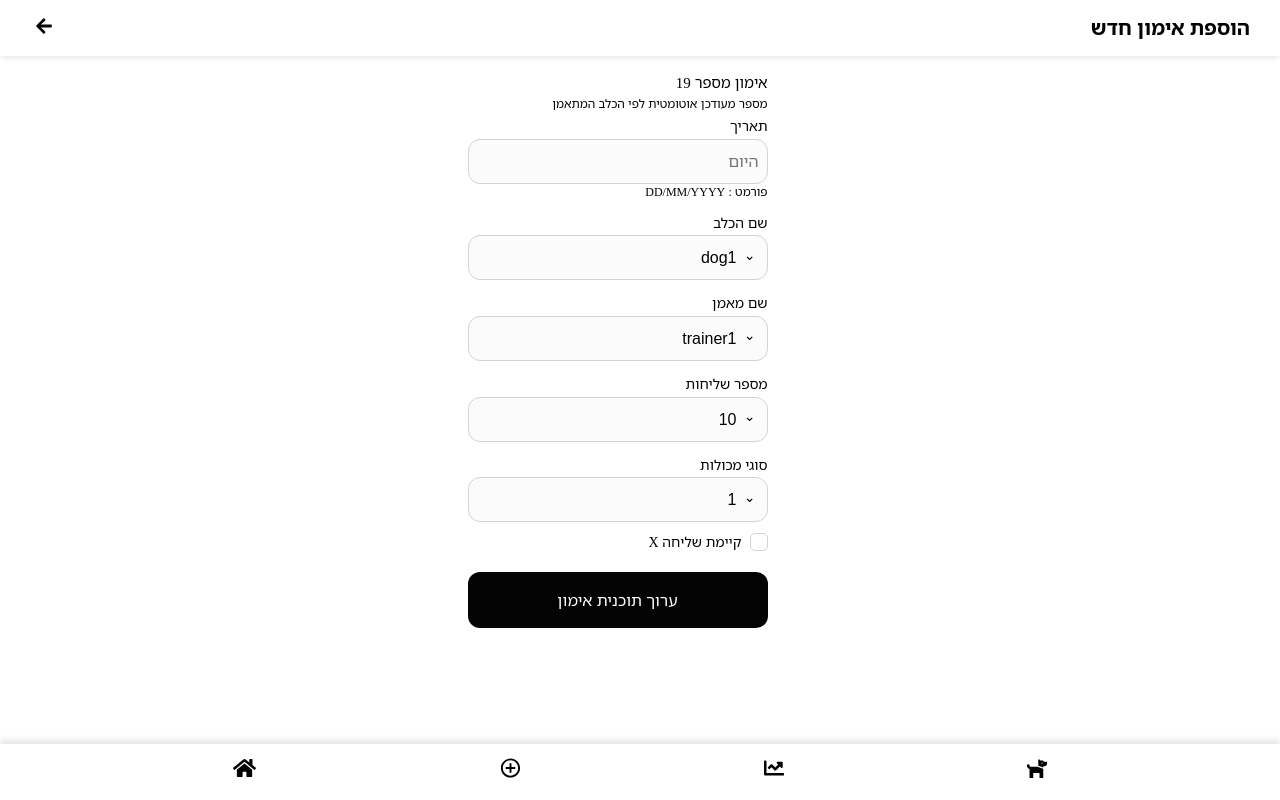
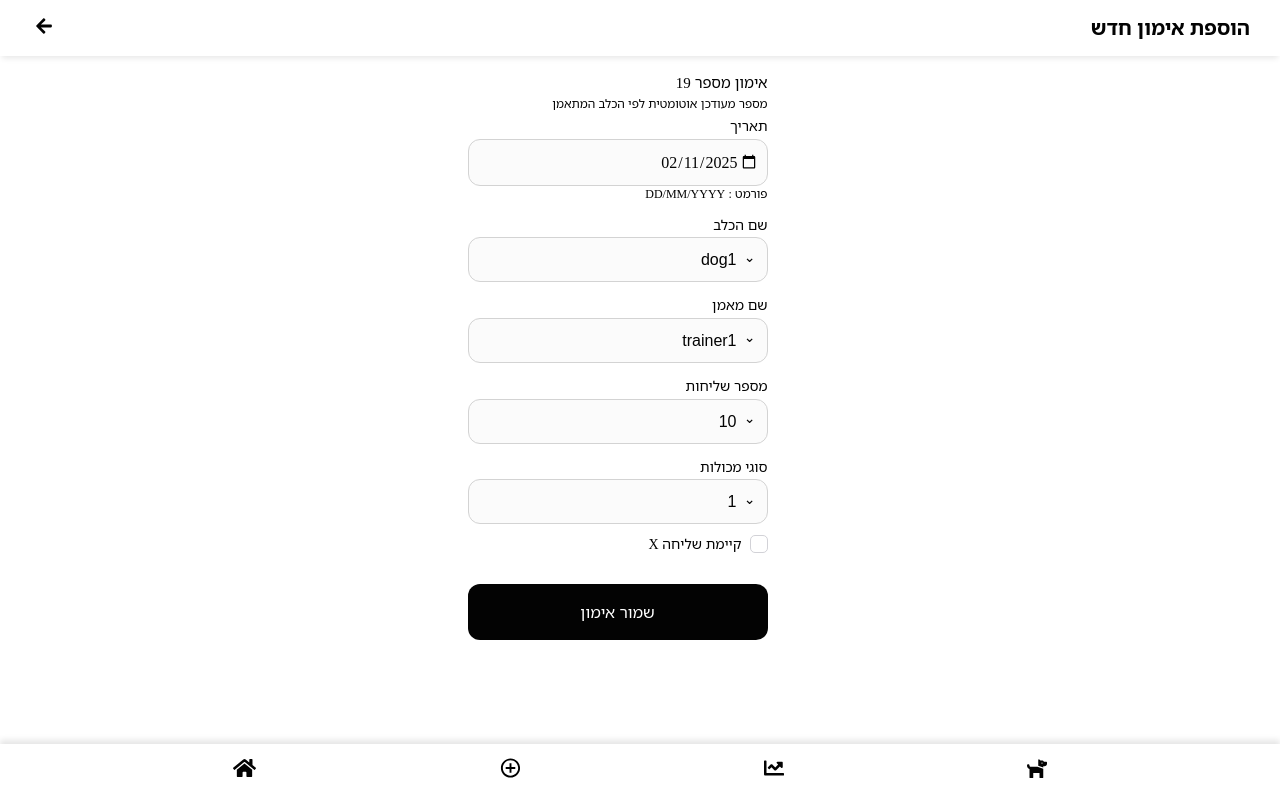
Before and after one commit to drmisssciurus/nosework-app, a React (Vite) app: page /create_session in a window 1280 px wide. Built offline with nearby package versions, Linux system fonts and the light colour scheme; sample sign-in values are in the browser's storage.

Commit message:
POST new session and trainingplan

```diff
--- a/src/App.jsx
+++ b/src/App.jsx
@@ -34,7 +34,7 @@ function App() {
           <Route path="mainpage" element={<MainPage />} />
           <Route
             path="create_session"
-            element={<NewSession setTrials={setTrials} />}
+            element={<NewSession setTrials={setTrials} trials={trials} />}
           />
           <Route
             path="training_plan"
--- a/src/pages/NewSession/NewSession.jsx
+++ b/src/pages/NewSession/NewSession.jsx
@@ -2,9 +2,78 @@ import styles from './NewSession.module.css';
 import NavBar from '../../components/NavBar/NavBar';
 import Header from '../../components/Header/Header';
 import { useState } from 'react';
-import { Link } from 'react-router-dom';
+import { Link, useNavigate } from 'react-router-dom';
 
-function NewSession({ setTrials }) {
+function NewSession({ setTrials, trials }) {
+  const [date, setDate] = useState(new Date().toISOString().split('T')[0]);
+  const [dogId, setDogId] = useState('');
+  const [trainer, setTrainer] = useState('');
+  const [containerType, setContainerType] = useState('');
+  const [sendX, setSendX] = useState(false);
+  const [finalResults, setFinalResults] = useState([]);
+  const [dPrimeScore, setDPrimeScore] = useState(0);
+
+  const navigate = useNavigate();
+
+  async function handleSubmit(e) {
+    e.preventDefault();
+
+    const sessionData = {
+      id: 0,
+      dogId: Number(dogId),
+      trainer,
+      date: new Date().toISOString(),
+      numberOfSends: trials,
+      containerType: Number(containerType),
+      sendX,
+      finalResults,
+      dPrimeScore: Number(dPrimeScore),
+    };
+
+    //delete
+    console.log('Отправляемые данные на сервер:', sessionData);
+
+    const token = localStorage.getItem('token');
+
+    //delete
+
+    console.log('Отправляемый токен:', token);
+
+    try {
+      const response = await fetch('/api/Session', {
+        method: 'POST',
+        headers: {
+          'Content-Type': 'application/json',
+          Authorization: `Bearer ${token}`,
+        },
+        body: JSON.stringify(sessionData),
+      });
+
+      if (!response.ok) {
+        if (response.status === 401) {
+          throw new Error('Authorization error: token is invalid or missing.');
+        }
+        throw new Error(`Error sending data: ${response.status}`);
+      }
+
+      const responseData = await response.json();
+      //delete
+      console.log('Ответ от сервера:', responseData);
+      console.log('containerType перед навигацией:', containerType);
+
+      navigate('/training_plan', {
+        state: {
+          sessionId: 3, //change it later
+          containerType: Number(containerType),
+          trials: trials,
+        },
+      });
+    } catch (error) {
+      console.error('Error request', error);
+      alert(error.message);
+    }
+  }
+
   return (
     <div className="container">
       <div>
@@ -14,15 +83,14 @@ function NewSession({ setTrials }) {
           מספר מעודכן אוטומטית לפי הכלב המתאמן
         </p>
 
-        <form action="" className={styles.form}>
+        <form onSubmit={handleSubmit} className={styles.form}>
           <div className={styles.itemwrapper}>
-            <label className={styles.label} htmlFor="">
-              תאריך
-            </label>
+            <label className={styles.label}>תאריך</label>
             <input
               className={styles.iteminput}
-              type="text"
-              placeholder="היום"
+              type="date"
+              value={date}
+              onChange={(e) => setDate(e.target.value)}
             />
             <p className={styles.date}>DD/MM/YYYY : פורמט</p>
           </div>
@@ -30,10 +98,14 @@ function NewSession({ setTrials }) {
           <div className={styles.selectwrapper}>
             <label className={styles.label}>שם הכלב</label>
 
-            <select className={styles.item} name="dog name" id="">
-              <option value="">dog1</option>
-              <option value="">dog2</option>
-              <option value="">dog3</option>
+            <select
+              className={styles.item}
+              value={dogId}
+              onChange={(e) => setDogId(e.target.value)}
+            >
+              <option value="1">dog1</option>
+              <option value="2">dog2</option>
+              <option value="3">dog3</option>
             </select>
           </div>
 
@@ -42,10 +114,14 @@ function NewSession({ setTrials }) {
               שם מאמן
             </label>
 
-            <select className={styles.item} name="trainer name" id="">
-              <option value="">trainer1</option>
-              <option value="">trainer2</option>
-              <option value="">trainer3</option>
+            <select
+              className={styles.item}
+              value={trainer}
+              onChange={(e) => setTrainer(e.target.value)}
+            >
+              <option value="1">trainer1</option>
+              <option value="2">trainer2</option>
+              <option value="3">trainer3</option>
             </select>
           </div>
 
@@ -55,9 +131,7 @@ function NewSession({ setTrials }) {
             </label>
             <select
               className={styles.item}
-              name="number of trials"
-              id=""
-              defaultValue="10"
+              value={trials}
               onChange={(e) => setTrials(Number(e.target.value))}
             >
               {Array.from({ length: 20 }, (_, i) => (
@@ -72,21 +146,29 @@ function NewSession({ setTrials }) {
               סוגי מכולות
             </label>
 
-            <select className={styles.item} name="x" id="">
-              <option value="">1</option>
-              <option value="">2</option>
-              <option value="">3</option>
+            <select
+              className={styles.item}
+              value={containerType}
+              onChange={(e) => setContainerType(Number(e.target.value))}
+            >
+              <option value="1">1</option>
+              <option value="2">2</option>
+              <option value="3">3</option>
             </select>
           </div>
 
           <div className={styles.checkbox}>
             <label className={styles.label}>X קיימת שליחה</label>
-            <input type="checkbox" />
+            <input
+              type="checkbox"
+              checked={sendX}
+              onChange={(e) => setSendX(e.target.checked)}
+            />
           </div>
+          <button type="submit" className={styles.button}>
+            שמור אימון
+          </button>
         </form>
-        <Link to="/training_plan">
-          <button className={styles.button}>ערוך תוכנית אימון</button>
-        </Link>
       </div>
       <NavBar />
     </div>
--- a/src/pages/TrainingPlan/TrainingPlan.jsx
+++ b/src/pages/TrainingPlan/TrainingPlan.jsx
@@ -3,14 +3,28 @@ import Header from '../../components/Header/Header';
 import NavBar from '../../components/NavBar/NavBar';
 
 import styles from './TrainingPlan.module.css';
+import { useLocation, useNavigate } from 'react-router-dom';
 
-function TrainingPlan({ trials }) {
-  console.log(trials);
-  const arrX = ['חיובי', 'ביקורת', 'שלילי'];
+function TrainingPlan() {
+  const location = useLocation();
+  const navigate = useNavigate();
+
+  const { sessionId, containerType, trials } = location.state || {};
+
+  const fixedSessionId = 3;
+
+  // const arrX = ['חיובי', 'ביקורת', 'שלילי'];
+  // const backgroundColors = {
+  //   חיובי: '#c3f2cb',
+  //   ביקורת: '#ffdcaa',
+  //   שלילי: '#ffb9c6',
+  // };
+
+  const arrX = containerType === 2 ? ['1', '2'] : ['1', '2', '3'];
   const backgroundColors = {
-    חיובי: '#c3f2cb',
-    ביקורת: '#ffdcaa',
-    שלילי: '#ffb9c6',
+    1: '#c3f2cb',
+    2: '#ffdcaa',
+    3: '#ffb9c6',
   };
 
   // Состояние для хранения выбранных значений
@@ -23,6 +37,64 @@ function TrainingPlan({ trials }) {
     const newValues = [...selectedValues];
     newValues[trialIndex][selectIndex] = event.target.value;
     setSelectedValues(newValues);
+  };
+
+  //рандомное заполнение
+  const fillRandomly = () => {
+    const randomValues = Array.from({ length: trials }, () => {
+      const filledRow = Array(3).fill('');
+      const usedIndexes = new Set();
+      arrX.forEach((value) => {
+        let randomIndex;
+        do {
+          randomIndex = Math.floor(Math.random() * 3);
+        } while (usedIndexes.has(randomIndex));
+        usedIndexes.add(randomIndex);
+        filledRow[randomIndex] = value;
+      });
+      return filledRow;
+    });
+    setSelectedValues(randomValues);
+  };
+
+  const handleSubmit = async () => {
+    console.log('sessionId перед отправкой:', sessionId);
+    console.log('trials перед отправкой:', trials);
+
+    const trainingData = selectedValues.map((trial, index) => ({
+      id: 0, // Временно 0, пока сервер не вернёт ID
+      sendNumber: Math.min(index + 1, trials), // Ограничение по количеству отправок
+      positiveLocation: trial.includes('1') ? trial.indexOf('1') + 1 : 0,
+      negativeLocation: trial.includes('2') ? trial.indexOf('2') + 1 : 0,
+      sessionId: fixedSessionId,
+    }));
+
+    console.log(
+      'Отправляемые данные на сервер:',
+      JSON.stringify(trainingData, null, 2)
+    );
+
+    const token = localStorage.getItem('token');
+
+    try {
+      const response = await fetch('/api/TrainingProgram', {
+        method: 'POST',
+        headers: {
+          'Content-Type': 'application/json',
+          Authorization: `Bearer ${token}`,
+        },
+        body: JSON.stringify(trainingData),
+      });
+
+      if (!response.ok) {
+        throw new Error(`Ошибка при отправке данных: ${response.status}`);
+      }
+      alert('Данные успешно сохранены!');
+      navigate('/trials');
+    } catch (error) {
+      console.error('Ошибка при запросе:', error);
+      alert(error.message);
+    }
   };
 
   return (
@@ -65,8 +137,12 @@ function TrainingPlan({ trials }) {
           ))}
         </div>
         <div className={styles.buttonWrapper}>
-          <button className={styles.button}>המשך</button>
-          <button className={styles.button}>מילוי רנדומלי</button>
+          <button className={styles.button} onClick={handleSubmit}>
+            המשך
+          </button>
+          <button className={styles.button} onClick={fillRandomly}>
+            מילוי רנדומלי
+          </button>
         </div>
         <NavBar />
       </div>
```
